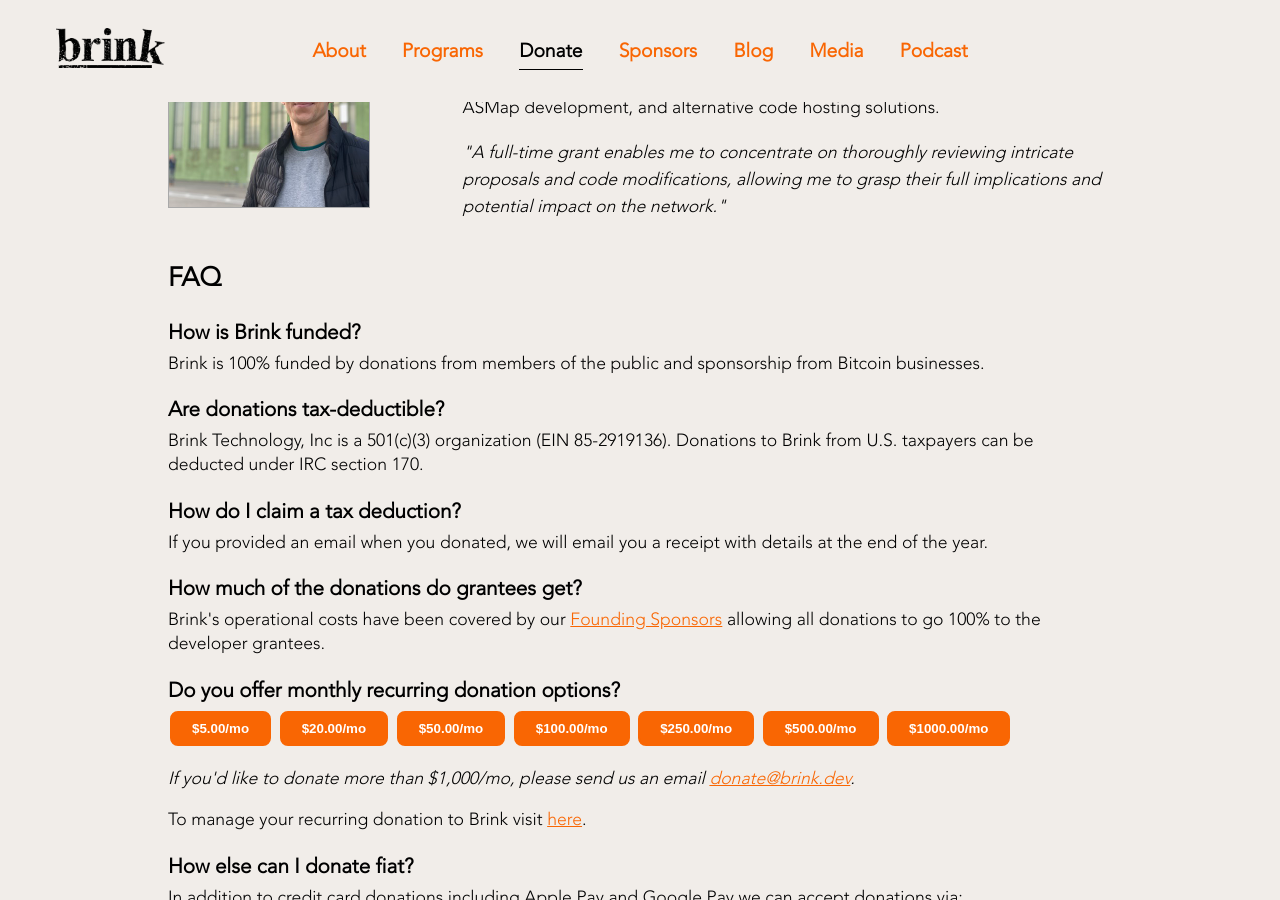
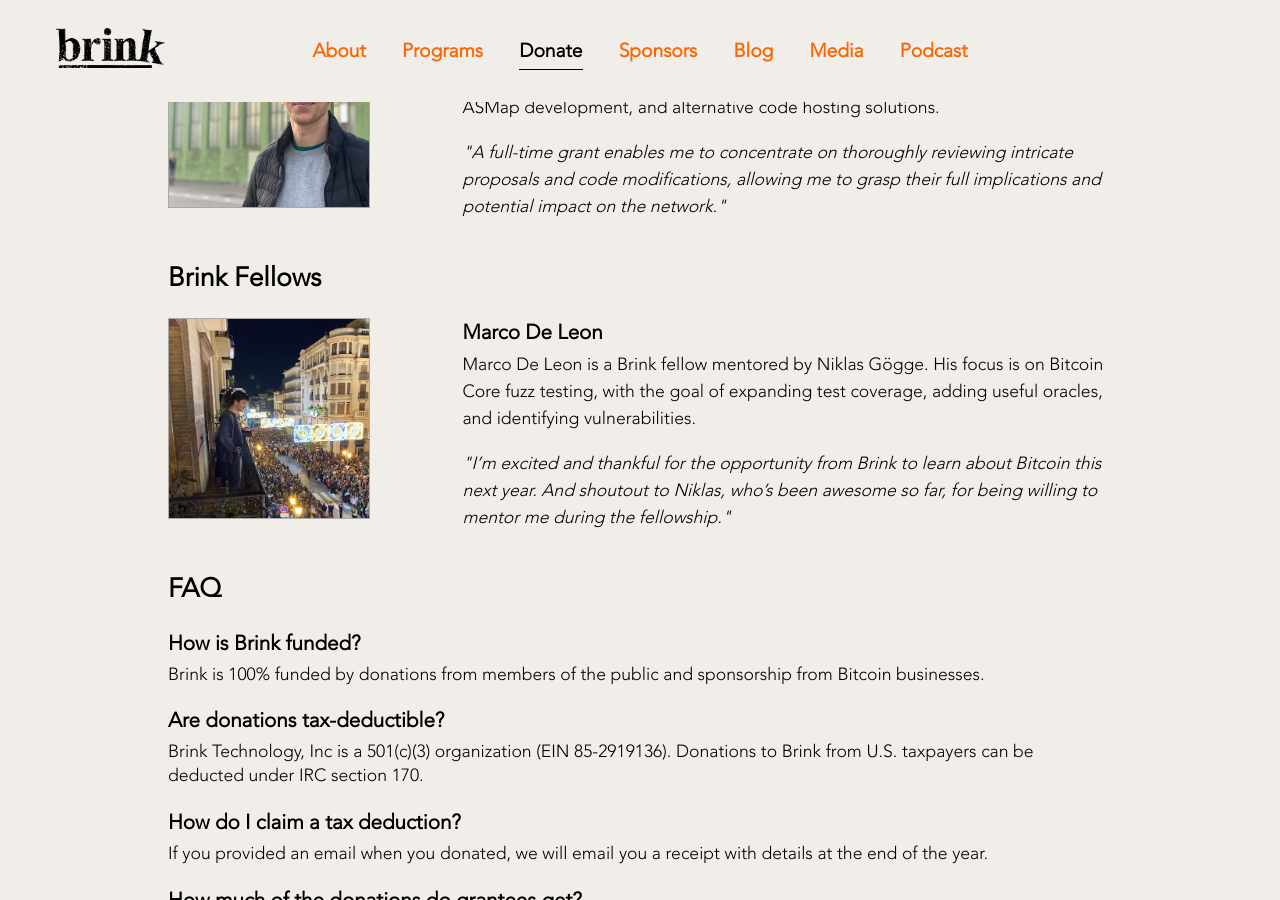
Before and after one commit to bitcoinbrink/website, a Jekyll site: the page built from donate.md, in a window 1280 px wide and 900 px high, scrolled down 2556 px. Built offline with Jekyll 4.4.1, drawn with Linux system fonts in a browser that asks for light colours.

Commit message:
Fellows: add Marco

```diff
--- a/_data/team.yml
+++ b/_data/team.yml
@@ -52,6 +52,20 @@
   alt: Picture of Alex Leishman
 
 fellows:
+
+- name: "Marco De Leon"
+  description: >-
+    Marco De Leon is a Brink fellow mentored by Niklas Gögge. His focus
+    is on Bitcoin Core fuzz testing, with the goal of expanding test coverage, adding useful
+    oracles, and identifying vulnerabilities.
+  social: "@marcofleon"
+  link: https://github.com/marcofleon
+  image: assets/images/marco-de-leon.png
+  alt: Picture of Marco De Leon
+  quote: >-
+    "I’m excited and thankful for the opportunity from Brink to learn about
+    Bitcoin this next year. And shoutout to Niklas, who’s been awesome so far,
+    for being willing to mentor me during the fellowship."
 
 grantees:
 
--- a/donate.md
+++ b/donate.md
@@ -53,6 +53,27 @@
 
 <div class="team-container">
   {% for item in site.data.team.grantees %}
+  <div class="team-row">
+    <div class="image-column">
+      <img src="{{ item.image }}" alt="{{ item.alt }}"/>
+    </div>
+    <div class="text-column">
+      <h3 class="team-name">{{ item.name }}</h3>
+      <p class="item-description">
+        {{ item.description }}
+      </p>
+      <p class="item-description">
+        <em>{{ item.quote }}</em>
+      </p>
+    </div>
+  </div>
+  {% endfor %}
+</div>
+
+<h2 id="current-fellows">Brink Fellows</h2>
+
+<div class="team-container">
+  {% for item in site.data.team.fellows %}
   <div class="team-row">
     <div class="image-column">
       <img src="{{ item.image }}" alt="{{ item.alt }}"/>
```
Also changed, not shown: _posts/2024-08-01-marco.md (added, +57 -0 lines), assets/images/marco-de-leon.png (added).
